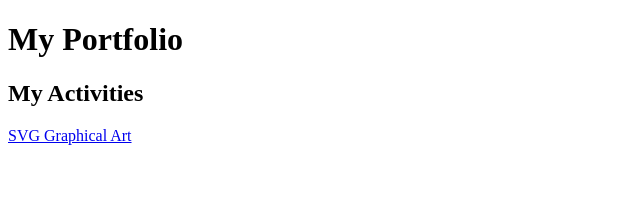
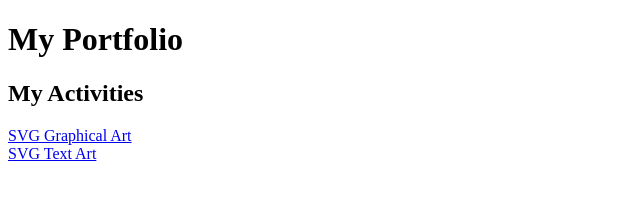
Before and after one commit to s2502736-cyber/Faustinorio_Portfolio, a plain HTML site: page index.html in a window 1280 px wide. Shown: the whole page, without its empty margins (0-640 px from the left). Drawn offline with Linux system fonts and the light colour scheme.

Commit message:
Update index.html

```diff
--- a/index.html
+++ b/index.html
@@ -7,5 +7,7 @@
   <h1>My Portfolio</h1>
   <h2>My Activities</h2>
   <a href="SVG/Faustinorio_SVG_ART.html">SVG Graphical Art</a>
+  <br>
+  <a href="SVG/Faustinorio_SVG_TEXT_ART.html">SVG Text Art</a>
 </body>
 </html>
```
